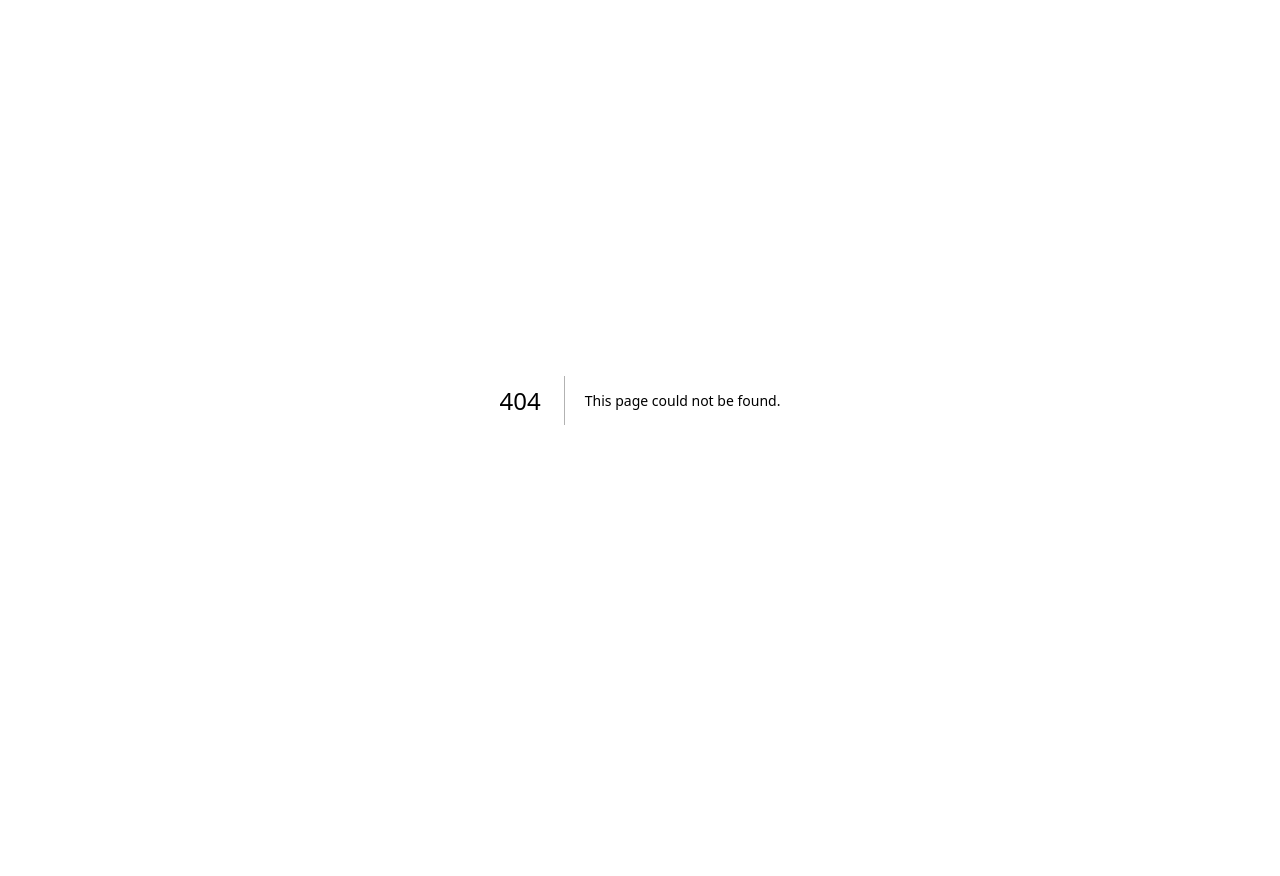
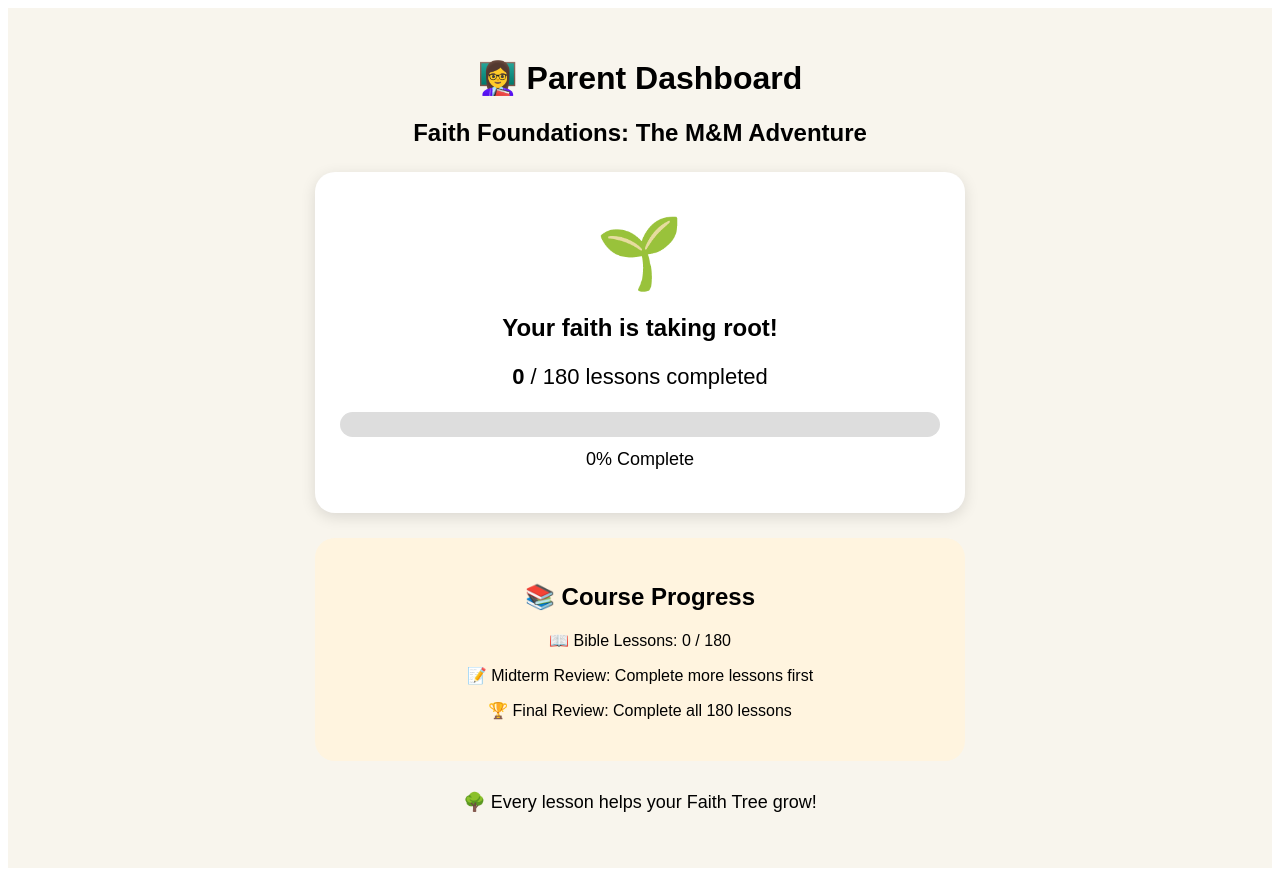
Before and after one commit to ahamilton1210ah-maker/faith-foundations-mm-adventure, a Next.js app: page /app/Parent in a window 1280 px wide. Before the commit this address had no page. Before the commit the page ends 800 px from the top, so only its background shows below. Built offline with nearby package versions, Linux system fonts and the light colour scheme.

Commit message:
parent dashboard

```diff
--- /dev/null
+++ b/app/app/Parent/page.js
@@ -0,0 +1,119 @@
+"use client";
+
+import { useEffect, useState } from "react";
+
+export default function Parent() {
+  const [completed, setCompleted] = useState([]);
+
+  useEffect(() => {
+    const saved = localStorage.getItem("faithTreeCompleted");
+    if (saved) {
+      setCompleted(JSON.parse(saved));
+    }
+  }, []);
+
+  const count = completed.length;
+  const percentage = Math.round((count / 180) * 100);
+
+  let tree = "🌱";
+  let message = "Your faith is taking root!";
+
+  if (count >= 180) {
+    tree = "🌳🏆";
+    message = "Your Faith Tree is fully grown!";
+  } else if (count >= 120) {
+    tree = "🌳🌳🌳";
+    message = "Your Faith Tree is growing strong!";
+  } else if (count >= 60) {
+    tree = "🌳";
+    message = "Look how much your Faith Tree has grown!";
+  }
+
+  return (
+    <main
+      style={{
+        minHeight: "100vh",
+        padding: "30px 20px",
+        textAlign: "center",
+        background: "#f8f5ed",
+        fontFamily: "Arial, sans-serif",
+      }}
+    >
+      <h1>👩‍🏫 Parent Dashboard</h1>
+
+      <h2>Faith Foundations: The M&M Adventure</h2>
+
+      <div
+        style={{
+          background: "white",
+          borderRadius: "20px",
+          padding: "25px",
+          margin: "25px auto",
+          maxWidth: "600px",
+          boxShadow: "0 4px 15px rgba(0,0,0,.12)",
+        }}
+      >
+        <div style={{ fontSize: "70px", margin: "15px" }}>
+          {tree}
+        </div>
+
+        <h2>{message}</h2>
+
+        <p style={{ fontSize: "22px" }}>
+          <strong>{count}</strong> / 180 lessons completed
+        </p>
+
+        <div
+          style={{
+            width: "100%",
+            height: "25px",
+            background: "#ddd",
+            borderRadius: "20px",
+            overflow: "hidden",
+          }}
+        >
+          <div
+            style={{
+              width: `${percentage}%`,
+              height: "100%",
+              background: "#315c48",
+              transition: "width .5s",
+            }}
+          />
+        </div>
+
+        <p style={{ fontSize: "18px", marginTop: "12px" }}>
+          {percentage}% Complete
+        </p>
+      </div>
+
+      <div
+        style={{
+          background: "#fff4df",
+          borderRadius: "20px",
+          padding: "25px",
+          margin: "20px auto",
+          maxWidth: "600px",
+        }}
+      >
+        <h2>📚 Course Progress</h2>
+
+        <p>📖 Bible Lessons: {count} / 180</p>
+
+        <p>
+          📝 Midterm Review:{" "}
+          {count >= 90 ? "Ready!" : "Complete more lessons first"}
+        </p>
+
+        <p>
+          🏆 Final Review:{" "}
+          {count >= 180 ? "Ready!" : "Complete all 180 lessons"}
+        </p>
+      </div>
+
+      <p style={{ marginTop: "30px", fontSize: "18px" }}>
+        🌳 Every lesson helps your Faith Tree grow!
+      </p>
+    </main>
+  );
+}
```
